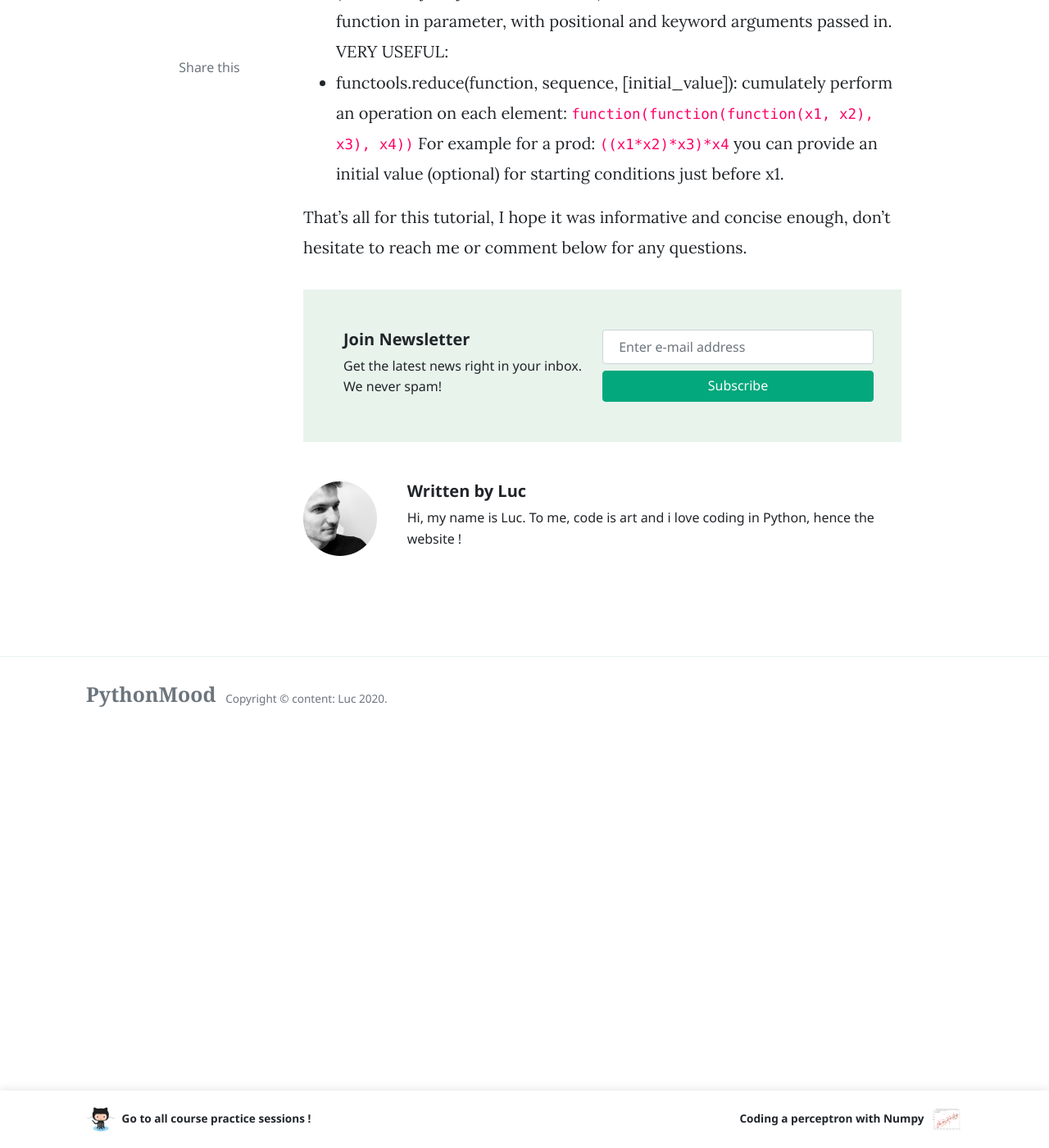
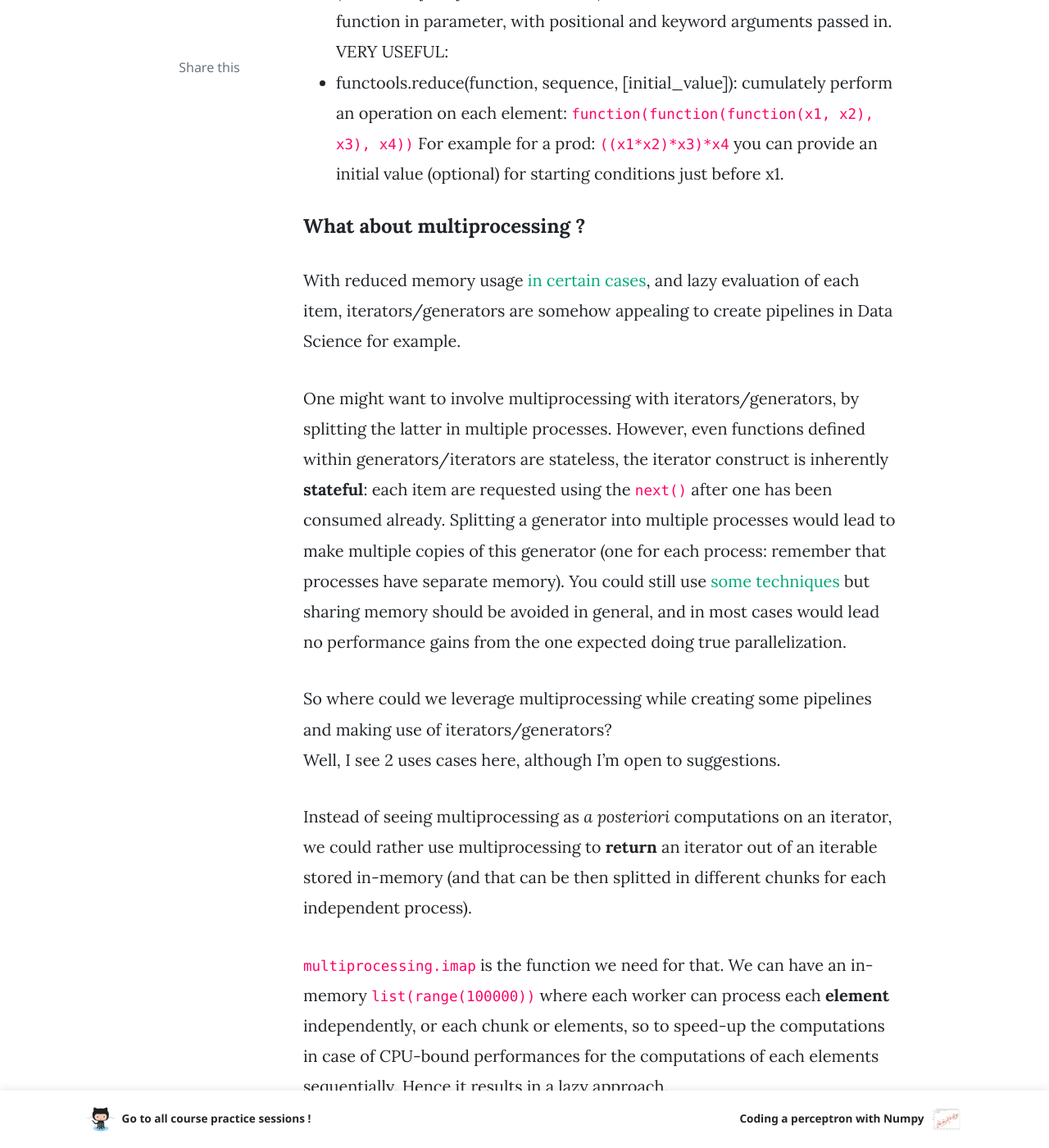
Before and after one commit to Luc-Bertin/PythonBlog, a Jekyll site: the page built from _posts/2020-08-03-introduction-to-functional-programming.md, in a window 1280 px wide and 1400 px high, scrolled down 19576 px. Shown: the whole window at 82% size. Built offline with Jekyll 4.4.1, drawn with Linux system fonts in a browser that asks for light colours; nearby versions of some CDN libraries; comment, search, counter and statistics services are not loaded; some of the changed text lies outside the part shown.

Commit message:
finished introduction to functional programming

````diff
--- a/_posts/2020-08-03-introduction-to-functional-programming.md
+++ b/_posts/2020-08-03-introduction-to-functional-programming.md
@@ -327,7 +327,7 @@ The Python docs also mention the itertools module that add some other functions
 - itertools.cycle(iterable) => from an iterable, returns an infinite stream of copies of this iterable
 - itertools.repeat(elem, [n]) => similar to iterable, but with an element only, repeated infinitely or n times
 - itertools.chain(iterA, iterB, ...) => concatenates the iterables
-- itertools.islice(iter, [start], stop, [step]) => from an iterator, return a slice of it.
+- itertools.islice(iterable, [start], stop, [step]) => from an iterable, return a slice of it.
 - itertools.tee(iter, [n]) => copy n times the provided iterator (reminder: once consumed, an iterator cannot be used anymore)
 - itertools.starmap(function, iterable) => the name is actually well chosen, think of it as a ```*map``` or maybe more like ```map(function, *sequence_of_tuples)```. For sequences being tuples: it will unpack each tuple and apply the function with multiple unpacked paramaters f(*tuple)
 - itertools.takewhile(predicate, iter): returned an iterator sliced from the iterable till the first falsy value from the predicate is encountered.
@@ -349,4 +349,32 @@
 you can provide an initial value (optional) for starting conditions just before x1.
 
 
+#### What about multiprocessing ?
+
+With reduced memory usage [in certain cases](https://stackoverflow.com/questions/60802328/how-can-i-use-python-multiprocessing-with-generators), and lazy evaluation of each item, iterators/generators are somehow appealing to create pipelines in Data Science for example.
+
+One might want to involve multiprocessing with iterators/generators, by splitting the latter in multiple processes. However, even functions defined within generators/iterators are stateless, the iterator construct is inherently **stateful**: each item are requested using the ```next()``` after one has been consumed already. Splitting a generator into multiple processes would lead to make multiple copies of this generator (one for each process: remember that processes have separate memory). You could still use [some techniques](https://docs.python.org/3/library/multiprocessing.html) but sharing memory should be avoided in general, and in most cases would lead no performance gains from the one expected doing true parallelization.
+
+
+So where could we leverage multiprocessing while creating some pipelines and making use of iterators/generators? <br>
+Well, I see 2 uses cases here, although I'm open to suggestions.
+
+Instead of seeing multiprocessing as *a posteriori* computations on an iterator, we could rather use multiprocessing to **return** an iterator out of an iterable  stored in-memory (and that can be then splitted in different chunks for each independent process).
+
+```multiprocessing.imap``` is the function we need for that. We can have an in-memory ```list(range(100000))``` where each worker can process each **element** independently, or each chunk or elements, so to speed-up the computations in case of CPU-bound performances for the computations of each elements sequentially. Hence it results in a lazy approach.
+
+```multiprocessing.map``` does exist too, but blocks the [calling process](https://stackoverflow.com/questions/53109249/python-multiprocessing-pool-blocking-main-thread) until all the processes complete and return the result.
+
+<img src="{{page.image_folder}}multiprocessing_pool_imap_vs_pool_map.png" width="500px" style="display: inline-block;" class=".center">
+
+<img src="{{page.image_folder}}multiprocessing_template_script.png" width="500px" style="display: inline-block;" class=".center">
+
+What if we want to consume a generator/iterator rather than an in-memory stored list ?
+I've found a smart implementation of such thing using ```itertools.islice```, which will **still go through** the iterator (can't slice at any place without calling next on preceding elements as iterator are stateful), but has the benefit to be lazy:
+    ```pool.imap(function, itertools.islice(iter, N))```
+[here](https://stackoverflow.com/questions/5318936/python-multiprocessing-pool-lazy-iteration)
+
+<img src="{{page.image_folder}}itertools_islice_is_lazy_but_still_go_through_iterator.png" width="500px" style="display: inline-block;" class=".center">
+
+
 That's all for this tutorial, I hope it was informative and concise enough, don't hesitate to reach me or comment below for any questions.
````
Also changed, not shown: assets/images/post_functional_programming/itertools_islice_is_lazy_but_still_go_through_iterator.png (added), assets/images/post_functional_programming/multiprocessing_pool_imap_vs_pool_map.png (added), assets/images/post_functional_programming/multiprocessing_template_script.png (added).
